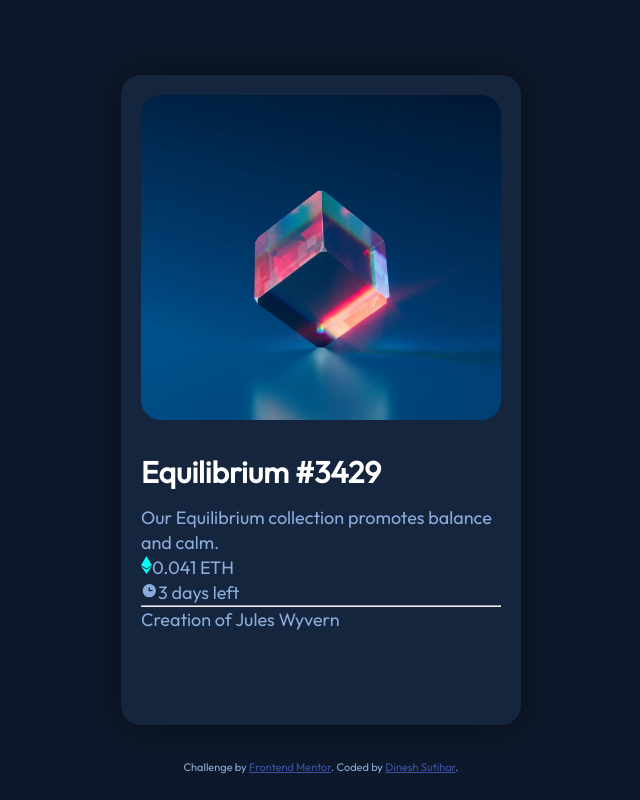
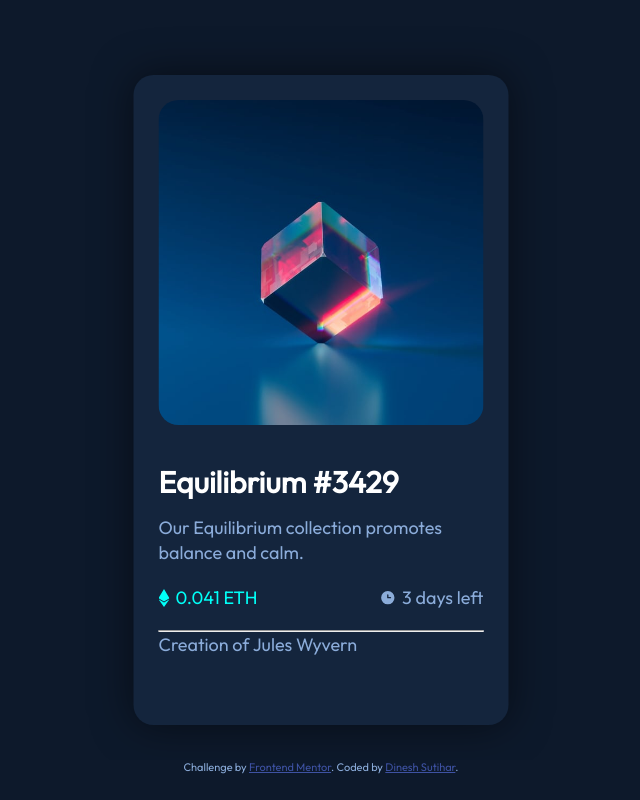
Before and after one commit to dineshsutihar/NFT-ReviewCard, a plain HTML site: page index.html in a window 1280 px wide. Shown: the whole page, without its empty margins (319-959 px from the left). Drawn offline with Linux system fonts and the light colour scheme.

Commit message:
Till Price completed

```diff
--- a/index.html
+++ b/index.html
@@ -22,12 +22,21 @@
         Our Equilibrium collection promotes balance and calm.
       </p>
       <div class="card__content--price">
-        <p class="card__content--price-amount"><img src="images/icon-ethereum.svg" alt="icon-ethereum">0.041 ETH</p>
-        <p class="card__content--price-days"><img src="images/icon-clock.svg" alt="clock icon">3 days left</p>
+
+        <div class="card__content--price-amount">
+          <img src="images/icon-ethereum.svg" alt="icon-ethereum">
+          <p>0.041 ETH</p>
+        </div>
+
+        <div class="card__content--price-days">
+          <img src="images/icon-clock.svg" alt="clock icon">
+          <p>3 days left</p>
+        </div>
+
       </div>
       <hr>
       <div class="card__content--creator">
-        <p class="card__content--creator-name">Creation of Jules Wyvern</p>
+        <p>Creation of Jules Wyvern</p>
       </div>
     </div>
   </div>
--- a/style.css
+++ b/style.css
@@ -17,7 +17,7 @@ body {
 
 .card{
     background-color: hsl(216, 50%, 16%);
-    width: 400px;
+    width: 375px;
     height: 650px;
 
     position: fixed;
@@ -35,11 +35,11 @@ body {
 }
 
 .card_image{
-    width: 90%;
     height: 50%;
     vertical-align: middle;
 
-    margin: 20px;
+    margin: 25px;
+
     border-radius: 20px;
 
     overflow: hidden;
@@ -52,9 +52,10 @@ body {
     object-fit: cover;
 }
 .card_content{
-    padding: 20px;
+    padding: 25px;
     text-align: start;
     line-height: 25px;
+    padding-top: 20px;
 }
 
 .card_title{
@@ -65,6 +66,31 @@ body {
     margin-bottom: 20px;
 }
 
+.card_content--description{
+    font-size: 18px;
+    font-weight: 300;
+    text-align: start;
+    margin-bottom: 20px;
+}
+
+.card__content--price{
+  display: flex;
+  justify-content: space-between;
+  align-items: center;
+  margin-bottom: 20px;
+
+}
+
+.card__content--price-amount,.card__content--price-days{
+  display: flex;
+  align-items: center;
+  font-size: px;
+  font-weight: 400;
+  gap: 6px;
+}
+.card__content--price-amount{
+  color: hsl(178, 100%, 50%);
+}
 
 
 
```
